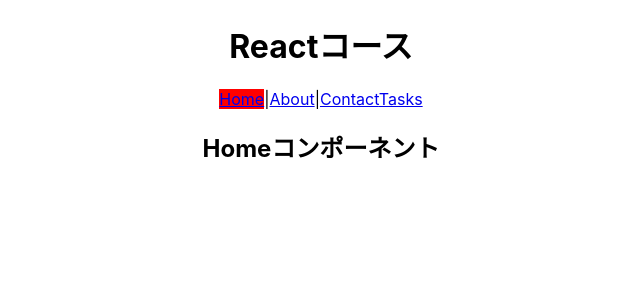
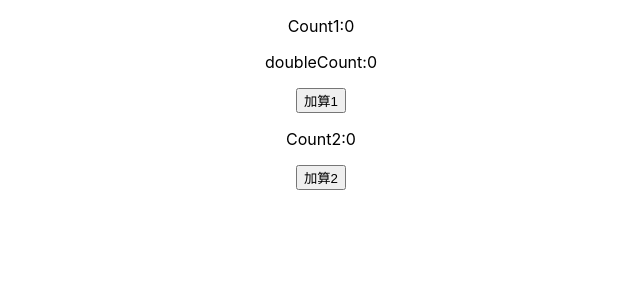
Before and after one commit to mashijifu/react-myapp, a React (Create React App) app: page / in a window 1280 px wide. Shown: the top 300 px of the page, without its empty margins (319-959 px from the left). Built offline with nearby package versions, Linux system fonts and the light colour scheme.

Commit message:
useMemoサンプルコード

```diff
--- a/src/App.tsx
+++ b/src/App.tsx
@@ -1,53 +1,30 @@
 import React from 'react';
 import './App.css';
-import { Routes, Route, Link, NavLink } from 'react-router-dom';
-import Home from './pages/Home';
-import About from './pages/About';
-import Contact from './pages/Contact';
-import NotFound from './pages/NotFound';
-import Tasks from './pages/Tasks';
-import Task from './pages/Task';
+import { useState, useMemo } from 'react';
+
 
 const App: React.FC = () => {
+  const [count1, setCount1] = useState(0);
+  const [count2, setCount2] = useState(0);
+
+  const double = (count: number): number =>  {
+    let i = 0;
+    while (i < 1000000000) i++;
+    return count * 2;
+  }
+
+  const doubleCount = useMemo(() => double(count1), [count1]);
+
+  // useMemoを利用しない場合の記述
+  // const doubleCount = double(count1);
 
   return (
-    <div className="App">
-      <h1>Reactコース</h1>
-      <div>
-        <NavLink
-          className={({ isActive }) => (isActive ? 'active' : undefined)}
-          to="/"
-        >
-          Home
-        </NavLink>|
-        <NavLink
-          className={({ isActive }) => (isActive ? 'active' : undefined)}
-          to="/about"
-        >
-          About
-        </NavLink>|
-        <NavLink
-          className={({ isActive }) => (isActive ? 'active' : undefined)}
-          to="/contact"
-        >
-          Contact
-        </NavLink>
-        <NavLink
-          className={({ isActive }) => (isActive ? 'active' : undefined)}
-          to="/tasks"
-        >
-          Tasks
-        </NavLink>
-      </div>
-      <Routes>
-        <Route path="/" element={<Home />} />
-        <Route path="/about" element={<About />} />
-        <Route path="/contact" element={<Contact />} />
-        <Route path="/tasks" element={<Tasks />}>
-          <Route path=":taskId" element={<Task />} />
-        </Route>
-        <Route path="*" element={<NotFound />} />
-      </Routes>
+    <div className='App'>
+      <p>Count1:{count1}</p>
+      <p>doubleCount:{doubleCount}</p>
+      <button onClick={()=>setCount1(count1 + 1)}>加算1</button>
+      <p>Count2:{count2}</p>
+      <button onClick={()=>setCount2(count2 + 1)}>加算2</button>
     </div>
   );
 };
```
